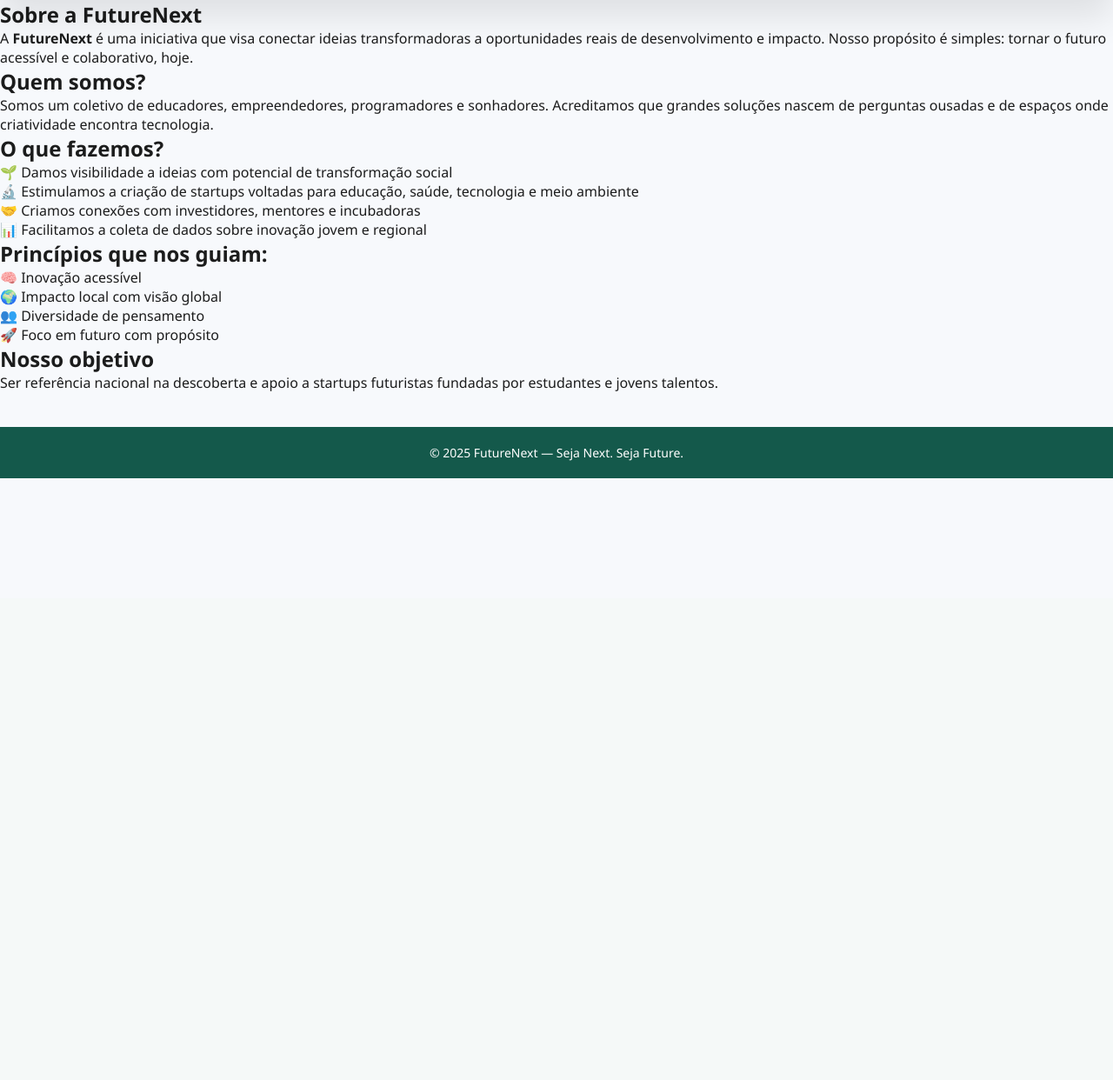
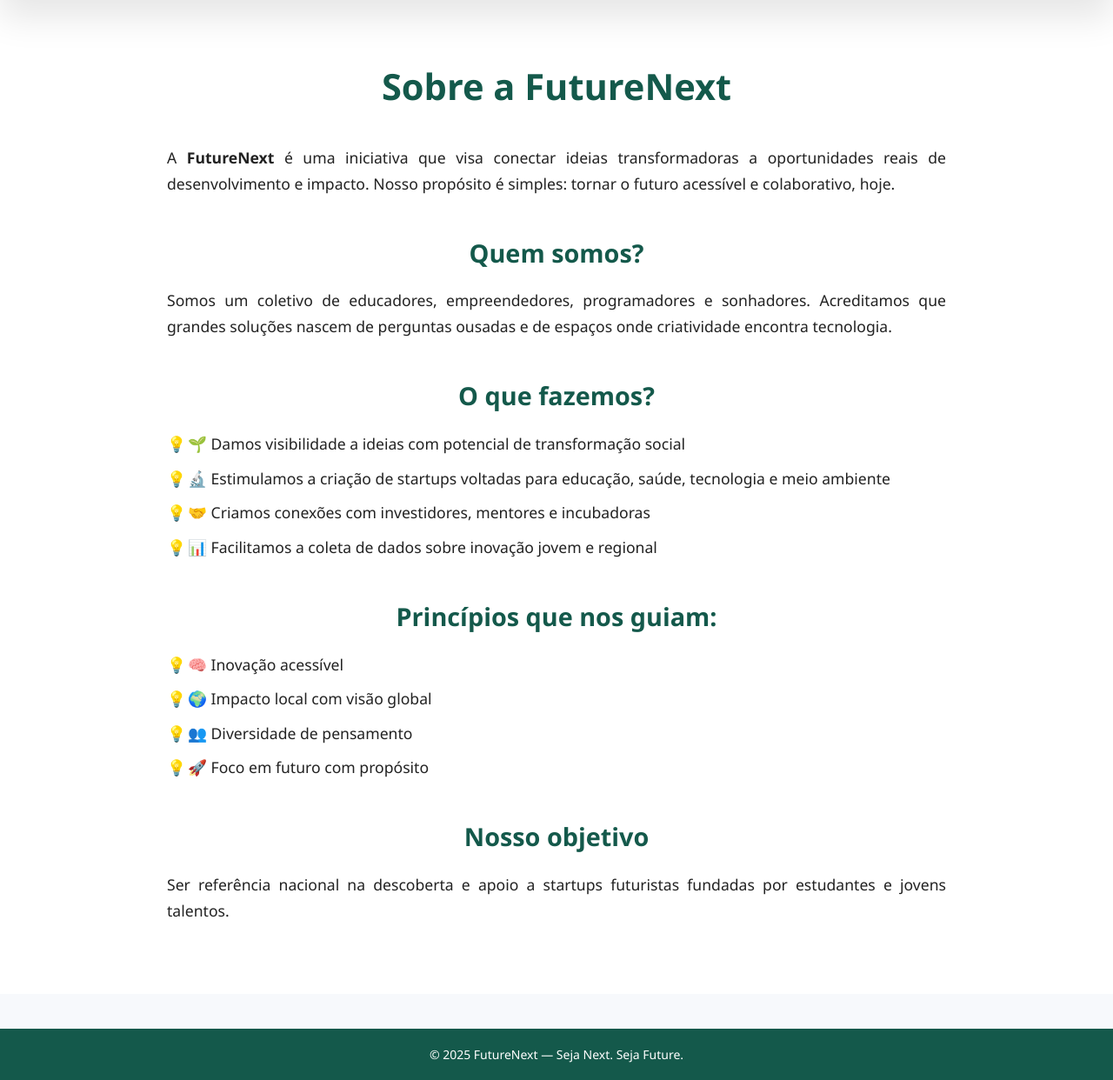
Before and after one commit to letsrosa/Projeto-Flash-Startups-1, a Flask app: page / in a window 1280 px wide. Shown: the part 112-1354 px from the top of the page at 87% size. Before the commit the page ends 662 px from the top, so only its background shows below. Run offline with Flask 3, Linux system fonts and the light colour scheme.

Commit message:
CSS sobre

```diff
--- a/static/css/style.css
+++ b/static/css/style.css
@@ -231,3 +231,82 @@ a:hover {
     width: 100%;
   }
 }
+
+/* SOBRE - FutureNext */
+.sobre-section {
+  background: #ffffff;
+  padding: 4rem 15%;
+  line-height: 1.7;
+  color: #222;
+  animation: fadeInUp 0.6s ease-in-out;
+}
+
+.sobre-section h1,
+.sobre-section h2 {
+  color: #14594B;
+  font-weight: 700;
+  margin-bottom: 1rem;
+  text-align: center;
+}
+
+.sobre-section h1 {
+  font-size: 2.6rem;
+  margin-bottom: 2rem;
+}
+
+.sobre-section h2 {
+  font-size: 1.8rem;
+  margin-top: 2.5rem;
+}
+
+.sobre-section p {
+  font-size: 1.1rem;
+  text-align: justify;
+  margin-bottom: 1rem;
+}
+
+.sobre-section ul {
+  list-style: none;
+  padding-left: 0;
+  margin-top: 1rem;
+  font-size: 1.1rem;
+}
+
+.sobre-section ul li {
+  margin-bottom: 0.6rem;
+  padding-left: 1.5rem;
+  position: relative;
+}
+
+.sobre-section ul li::before {
+  content: "💡";
+  position: absolute;
+  left: 0;
+  top: 0;
+}
+
+@keyframes fadeInUp {
+  from {
+    opacity: 0;
+    transform: translateY(20px);
+  }
+  to {
+    opacity: 1;
+    transform: translateY(0);
+  }
+}
+
+/* Responsivo */
+@media (max-width: 768px) {
+  .sobre-section {
+    padding: 2rem 10%;
+  }
+
+  .sobre-section h1 {
+    font-size: 2rem;
+  }
+
+  .sobre-section h2 {
+    font-size: 1.4rem;
+  }
+}
```
